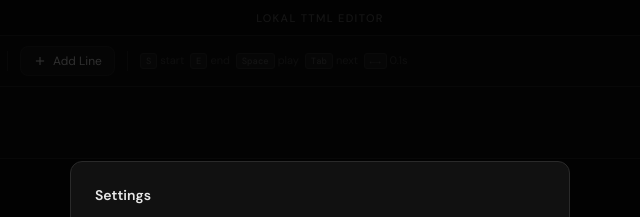
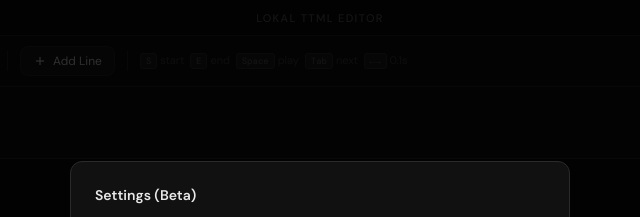
Before and after one commit to sipbuu/lokal-ttml, an Electron app: page index.html in a window 1400 px wide. Both pictures are taken after a click on the button 1364 px from the left and 61 px from the top of the page. Shown: the top 217 px of the page, 380-1020 px from the left. Drawn offline with nearby package versions, Linux system fonts and the light colour scheme; a web font is replaced by a local one.

Commit message:
clarify that settings are in beta, pre-release

```diff
--- a/index.html
+++ b/index.html
@@ -1017,7 +1017,7 @@ function applySettings() {
 }
 
 function showSettings() {
-  showModal('Settings', `
+  showModal('Settings (Beta)', `
     <div class="settings-section">
       <h4>Preview</h4>
       <div class="settings-row">
```
